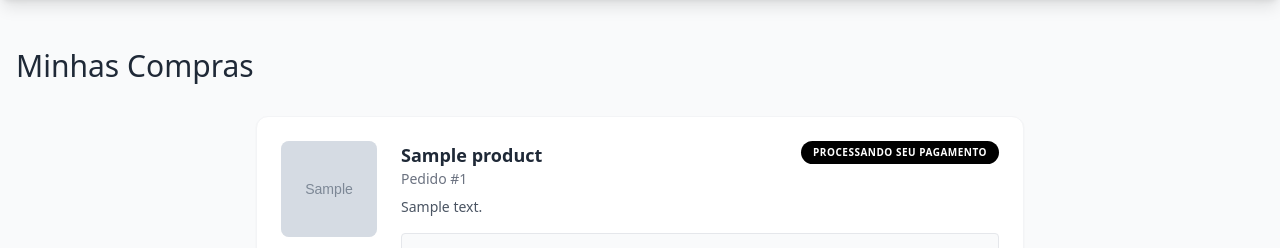
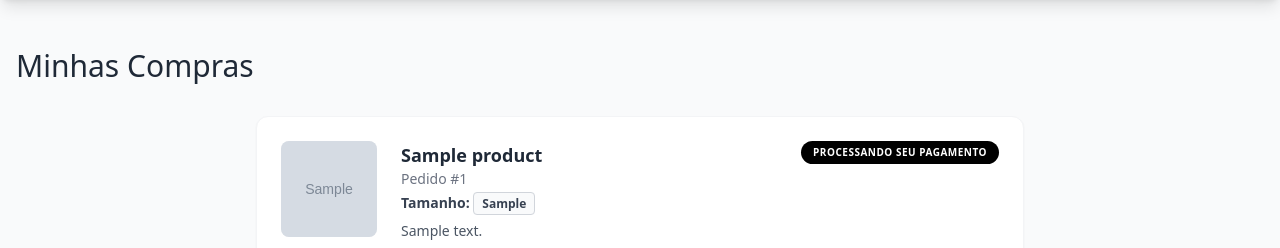
Before and after one commit to mkmayk11/story, a Flask app: page /minhas_compras in a window 1280 px wide. Shown: the part 72-320 px from the top of the page. Run offline with Flask 3, Linux system fonts and the light colour scheme; a user stored in the database is signed in; tables that the repository leaves empty hold one stand-in row (values such as "Sample post"); grey boxes marked "Sample" are stand-in pictures; some libraries are stand-ins or nearby versions.

Commit message:
Update minhas_compras.html

```diff
--- a/templates/minhas_compras.html
+++ b/templates/minhas_compras.html
@@ -17,6 +17,13 @@
                     <div>
                         <h3 class="font-bold text-lg">{{ pedido.product.nome }}</h3>
                         <p class="text-sm text-gray-500">Pedido #{{ pedido.id }}</p>
+                        <!-- TAMANHO ADICIONADO AQUI -->
+                        <p class="text-sm text-gray-700 mt-1">
+                            <strong>Tamanho:</strong>
+                            <span class="font-bold border border-gray-300 px-2 py-0.5 rounded bg-gray-50 text-xs">
+                                {{ pedido.tamanho if pedido.tamanho else 'N/A' }}
+                            </span>
+                        </p>
                     </div>
                     <!-- Cor adaptável para status cancelado -->
                     <span class="text-[10px] font-bold uppercase tracking-wider {% if pedido.status == 6 %}bg-red-600{% else %}bg-black{% endif %} text-white px-3 py-1 rounded-full text-center">
```
